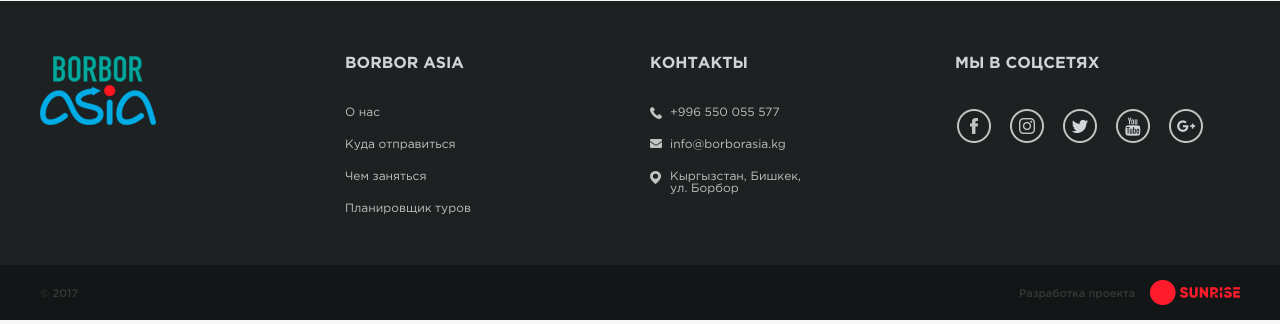
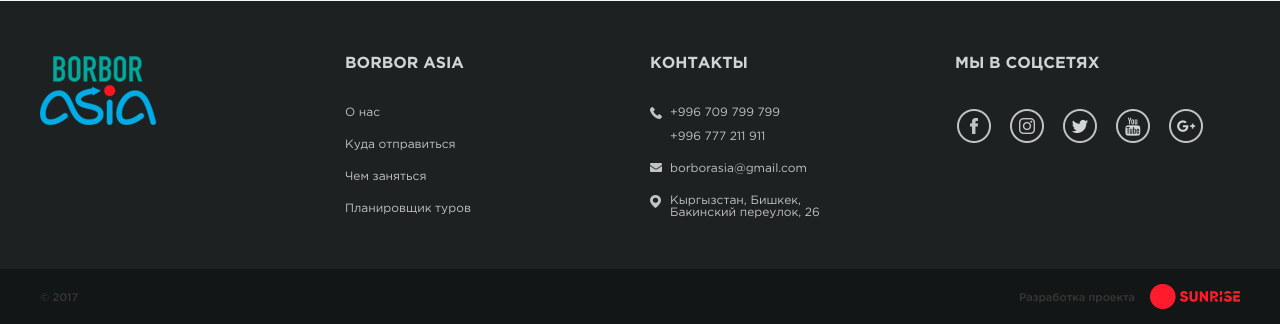
Before and after one commit to katalyzator/borborasia, a Django app: page /map/ in a window 1280 px wide. Shown: the part 855-1179 px from the top of the page. Run offline with Django 3.2, Linux system fonts and the light colour scheme; parts of the project's set-up code (start-up, migrations or seed data) failed here and were passed over.

Commit message:
added new url for some page

```diff
--- a/borborasia/urls.py
+++ b/borborasia/urls.py
@@ -12,7 +12,7 @@ urlpatterns = [
     url(r'^tours/', 'main.views.tours_view', name='tour'),
     url(r'^todo/', 'main.views.todo_view', name='todo'),
     url(r'^reviews/', 'main.views.review_view', name='review'),
-    url(r'^regions/', 'main.views.region_view', name='region'),
+    url(r'^regions/naryn', 'main.views.region_view', name='region'),
     url(r'^map/', 'main.views.map_view', name='map'),
     # url(r'^cart/', 'main.views.get_cart', name='cart'),
     url(r'^tour/(?P<id>\d+)/$', 'main.views.single_tour', name='single_tour'),
--- a/templates/footer.html
+++ b/templates/footer.html
@@ -14,9 +14,11 @@
 
         <ul class="contacts">
             <li>Контакты</li>
-            <li>+996 550 055 577</li>
-            <li>info@borborasia.kg</li>
-            <li>Кыргызстан, Бишкек, <br> ул. Борбор</li>
+            <li>+996 709 799 799 <br><br>
+                +996 777 211 911
+            </li>
+            <li>borborasia@gmail.com</li>
+            <li>Кыргызстан, Бишкек, <br> Бакинский переулок, 26</li>
         </ul>
 
         <ul class="share">
--- a/templates/map.html
+++ b/templates/map.html
@@ -49,7 +49,7 @@
                     </div>
                 </a>
 
-                <a href="#" class="sphere" data-target="naryn">
+                <a href="{% url 'region' %}" class="sphere" data-target="naryn">
                     <img src="{% static 'images/s5.jpg' %}" alt="image">
                     <span class="s_name">нарын</span>
 
```
